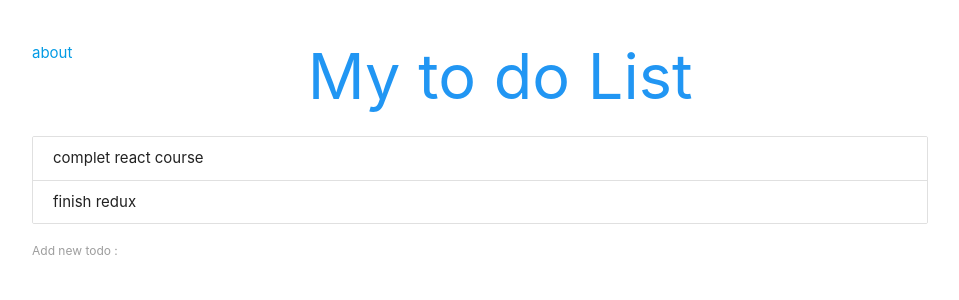
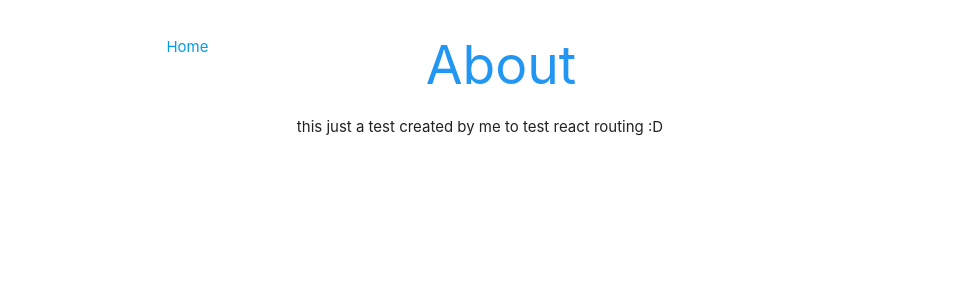
Before and after one commit to salahED/TodoList-ReactAPP, a React (Create React App) app: page /about in a window 1280 px wide. Shown: the top 300 px of the page, without its empty margins (160-1119 px from the left). Built offline with nearby package versions, Linux system fonts and the light colour scheme.

Commit message:
adding routes

```diff
--- a/package.json
+++ b/package.json
@@ -8,6 +8,7 @@
     "@testing-library/user-event": "^7.1.2",
     "react": "^16.13.1",
     "react-dom": "^16.13.1",
+    "react-router-dom": "^5.1.2",
     "react-scripts": "3.4.1"
   },
   "scripts": {
--- /dev/null
+++ b/src/App.css
@@ -0,0 +1,5 @@
+span:hover {
+    text-decoration: line-through;
+   text-decoration-color: red;
+   text-decoration-style: wavy;
+}
--- a/src/App.js
+++ b/src/App.js
@@ -1,37 +1,47 @@
-import React, { Component } from 'react';
-import Todos from './todos'
-import AddTodo from './AddForm'
+import React, { Component } from "react";
+import Todos from "./todos";
+import AddTodo from "./AddForm";
+import { BrowserRouter, Route } from "react-router-dom";
+import About from "./About";
 class App extends Component {
   state = {
     todos: [
-      { id: 1, content: 'complet react course' },
-      { id: 2, content: 'finish redux' }
+      { id: 1, content: "complet react course" },
+      { id: 2, content: "finish redux" }
     ]
-  }
-  deleteTodo =(id)=> {
-    const todos = this.state.todos.filter(todo =>{
-      return todo.id !== id
-    })
+  };
+  deleteTodo = id => {
+    const todos = this.state.todos.filter(todo => {
+      return todo.id !== id;
+    });
     this.setState({
       todos
-    })
-  }
-  addTodo = (todo) => {
-    todo.id = this.state.todos.length+1;
-    let todos = [ ...this.state.todos,todo];
-this.setState({
-  todos: todos
-})
-
-  }
+    });
+  };
+  addTodo = todo => {
+    todo.id = this.state.todos.length + 1;
+    let todos = [...this.state.todos, todo];
+    this.setState({
+      todos: todos
+    });
+  };
   render() {
     return (
-      <div className="todo-app container">
-        <a className='left' href='/about'>about</a>
-        <h1 className="center blue-text">My to do List</h1>
-        <Todos todos={this.state.todos} deleteTodo={this.deleteTodo}/>
-        <AddTodo addTodo={this.addTodo}/>
-      </div>
+      <BrowserRouter>
+        <div className="todo-app container">
+          <Route exact path="/">
+            <a className="left" href="/about">
+              About
+            </a>
+            <h1 className="center blue-text">My to do List</h1>
+            <Todos todos={this.state.todos} deleteTodo={this.deleteTodo} />
+            <AddTodo addTodo={this.addTodo} />
+          </Route>
+          <Route exact path="/about">
+            <About />
+          </Route>
+        </div>
+      </BrowserRouter>
     );
   }
 }
--- a/src/about.js
+++ b/src/about.js
@@ -1,15 +1,17 @@
-import React from 'react'
+import React from "react";
 
-const About = ()=> {
-
-    return(
-        <div className='container'>
-            <a className='left' href='/'>Home</a>
-            <h3 className='center'>About</h3>
-            <p >this just a test created by me to test react routing :D </p>
-        </div>
-    )
-
-}
+const About = () => {
+  return (
+    <div className="todo-app container">
+      <a className="left" href="/">
+        Home
+      </a>
+      <h2 className="center blue-text"> About </h2>
+      <p className="center">
+        this just a test created by me to test react routing :D{" "}
+      </p>
+    </div>
+  );
+};
 
 export default About;
--- a/src/todos.js
+++ b/src/todos.js
@@ -1,5 +1,5 @@
 import React from 'react'
-
+import './App.css';
 const Todos = ({ todos,deleteTodo }) => {
     const todoList = todos.length ? (
         todos.map(todo => {
```
Also changed, not shown: 1 other file (tests, documents, lock files or other folders).
